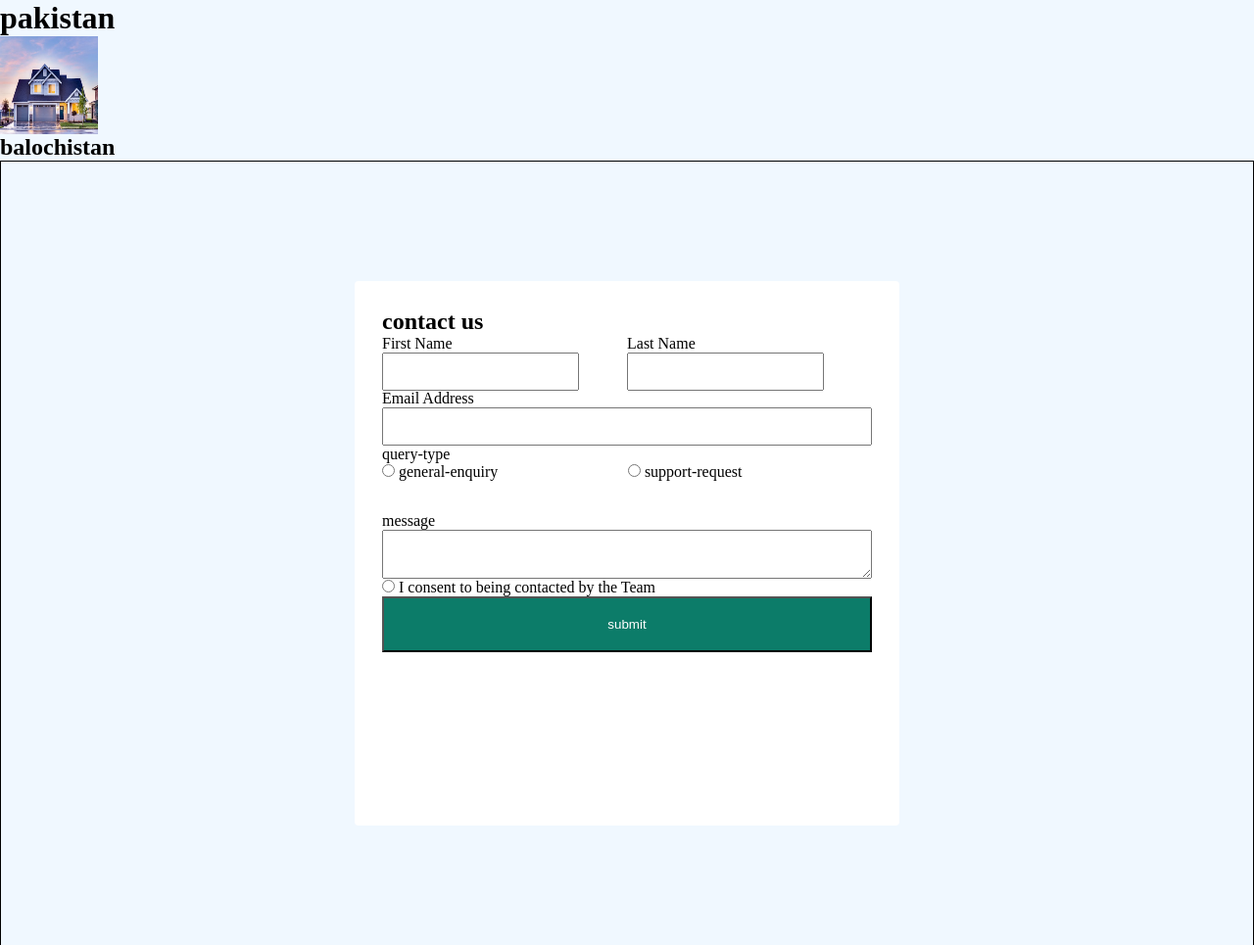
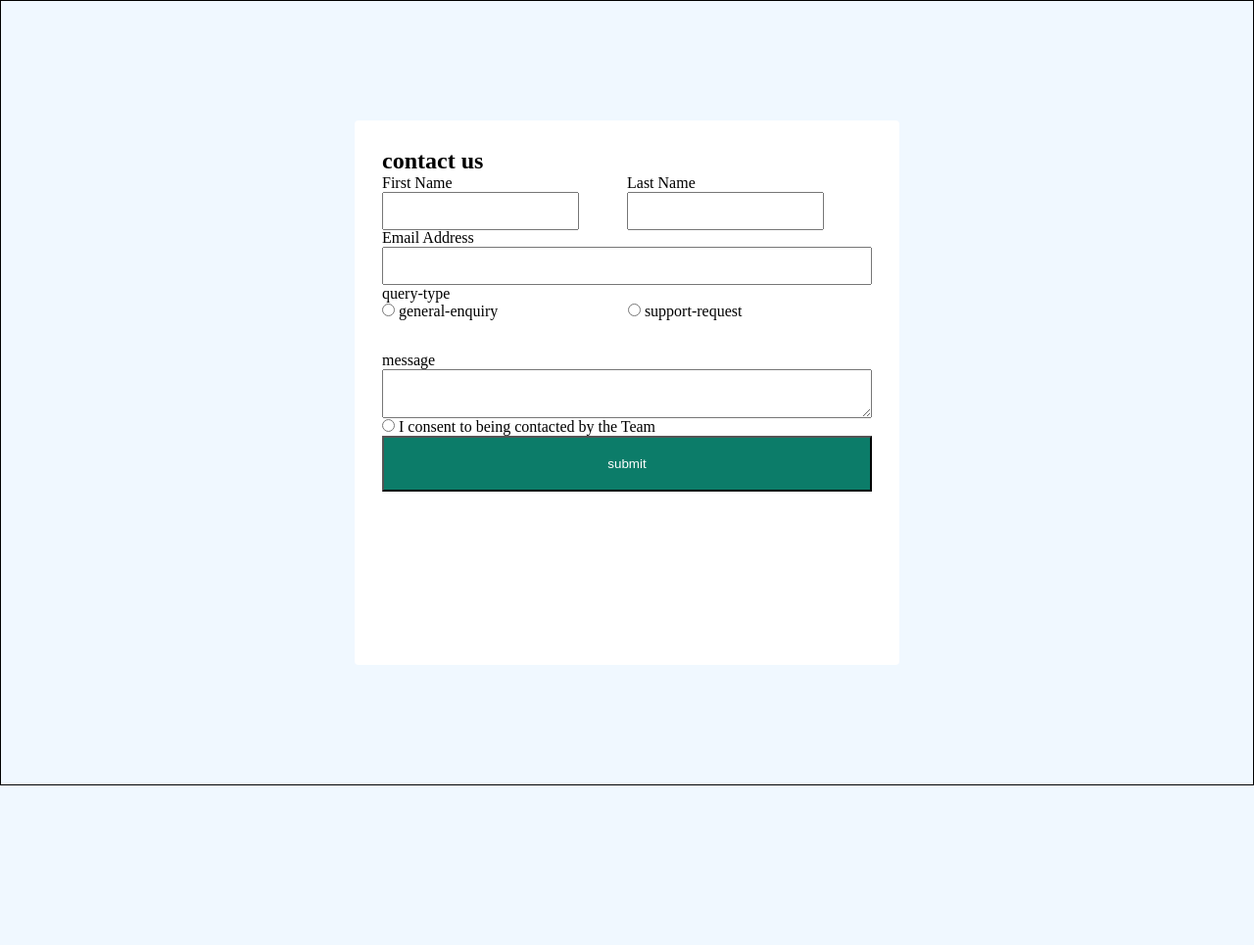
Before and after one commit to Mehrullah937/mehrullah, a plain HTML site: page docs/index.html in a window 1280 px wide. Shown: the whole page at 98% size. After the commit the page ends 802 px from the top, so only its background shows below. Drawn offline with Linux system fonts and the light colour scheme.

Commit message:
jjcdshhh

```diff
--- a/docs/index.html
+++ b/docs/index.html
@@ -1,18 +1,7 @@
 
-<style>
-    img{
-        width: 100px;
-        height: 100px;
-    }
-</style>
 
-<h1>pakistan</h1>
-<img src="pexels-photo-106399.jpeg" alt="">
-<h2>
 
-    balochistan
 
-</h2>
 
 
 <style>
```
